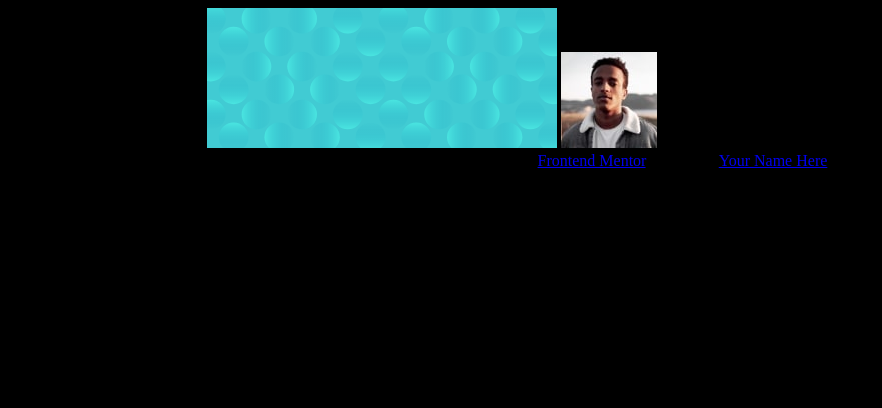
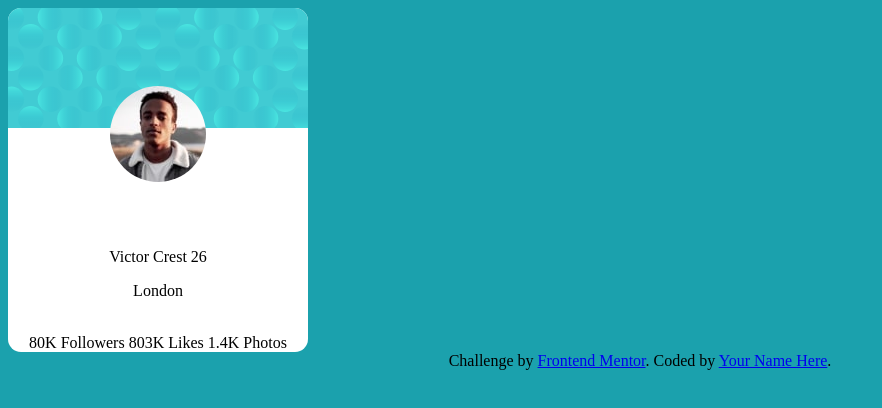
Before and after one commit to jyokarianlia/profile-card, a plain HTML site: page index.html in a window 1280 px wide. Shown: the whole page, without its empty margins (0-882 px from the left). Drawn offline with Linux system fonts and the light colour scheme.

Commit message:
insercion de fotos

```diff
--- a/index.html
+++ b/index.html
@@ -11,12 +11,14 @@
 </head>
 <body>
   <div class = "container">
-    <img src="images/bg-pattern-card.svg" alt="">
-    <img src="images/image-victor.jpg" alt="">
-    Victor Crest
-    26
-    London
+    <img class="img1" src="images/bg-pattern-card.svg" width="100%">
 
+    <div class="container2">
+      <img class="img2" src="images/image-victor.jpg" alt="">
+      <p>Victor Crest 26</p>
+      <p>London</p>
+
+      <br>
       80K
       Followers
 
@@ -26,6 +28,7 @@
       1.4K
       Photos
     </div>
+  </div>
 
   <div class="attribution">
     Challenge by <a href="https://www.frontendmentor.io?ref=challenge" target="_blank">Frontend Mentor</a>.
--- a/style.css
+++ b/style.css
@@ -1,8 +1,22 @@
 body {
     text-align: center;
-    background-color: black;
+    background-color: #1ba1ad;
 }
 
-.container{
-    border-radius: 5px;
+.container {
+    margin: 0;
+    padding: 0%;
+    width: 300px;
+    background-color: white;
+    border-radius: 13px;
 }
+
+.img1 {
+    border-radius: 13px 13px 0px 0px;
+}
+
+.img2 {
+    border-radius: 50%;
+    position: relative;
+    top: -46px;
+}
```
Lines whose indentation alone changed are shown as unchanged.
